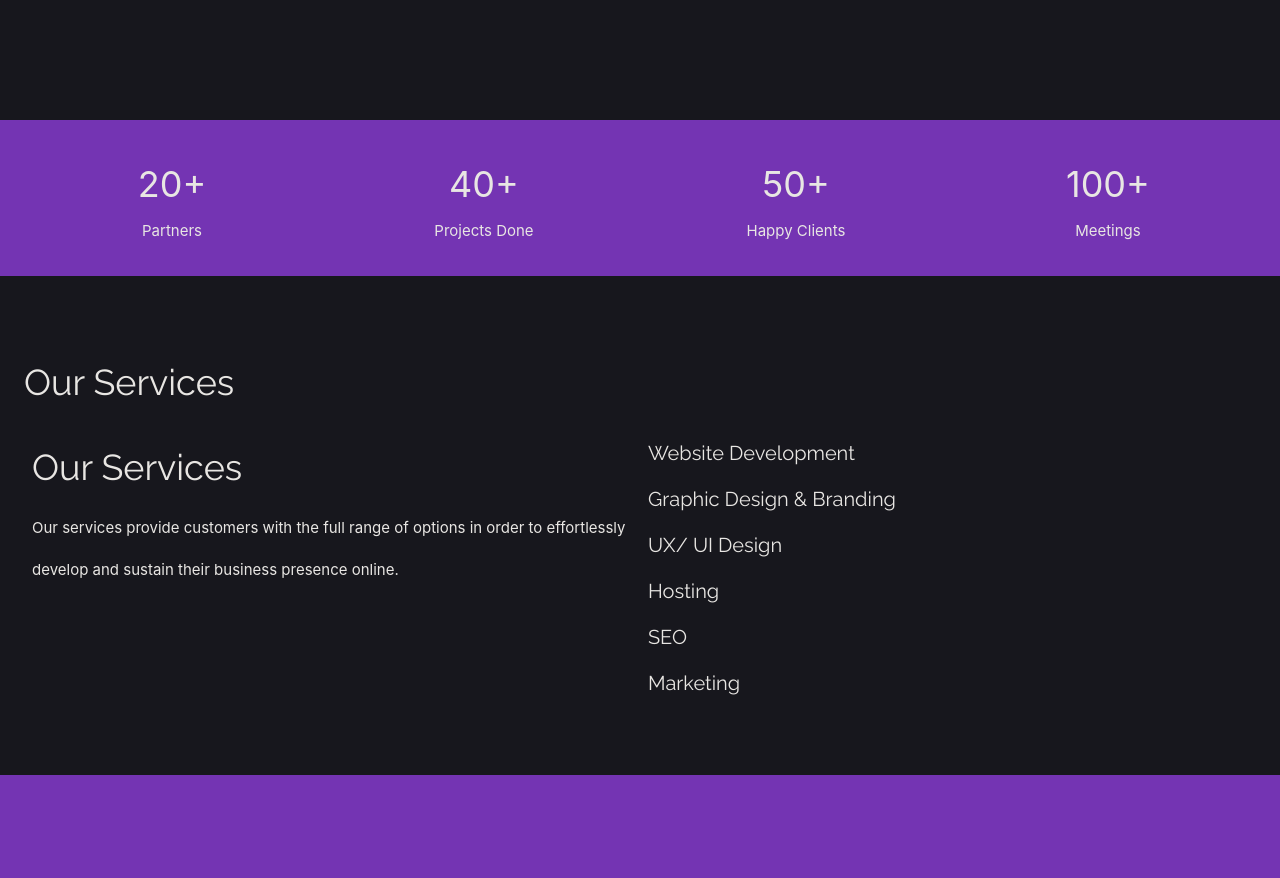
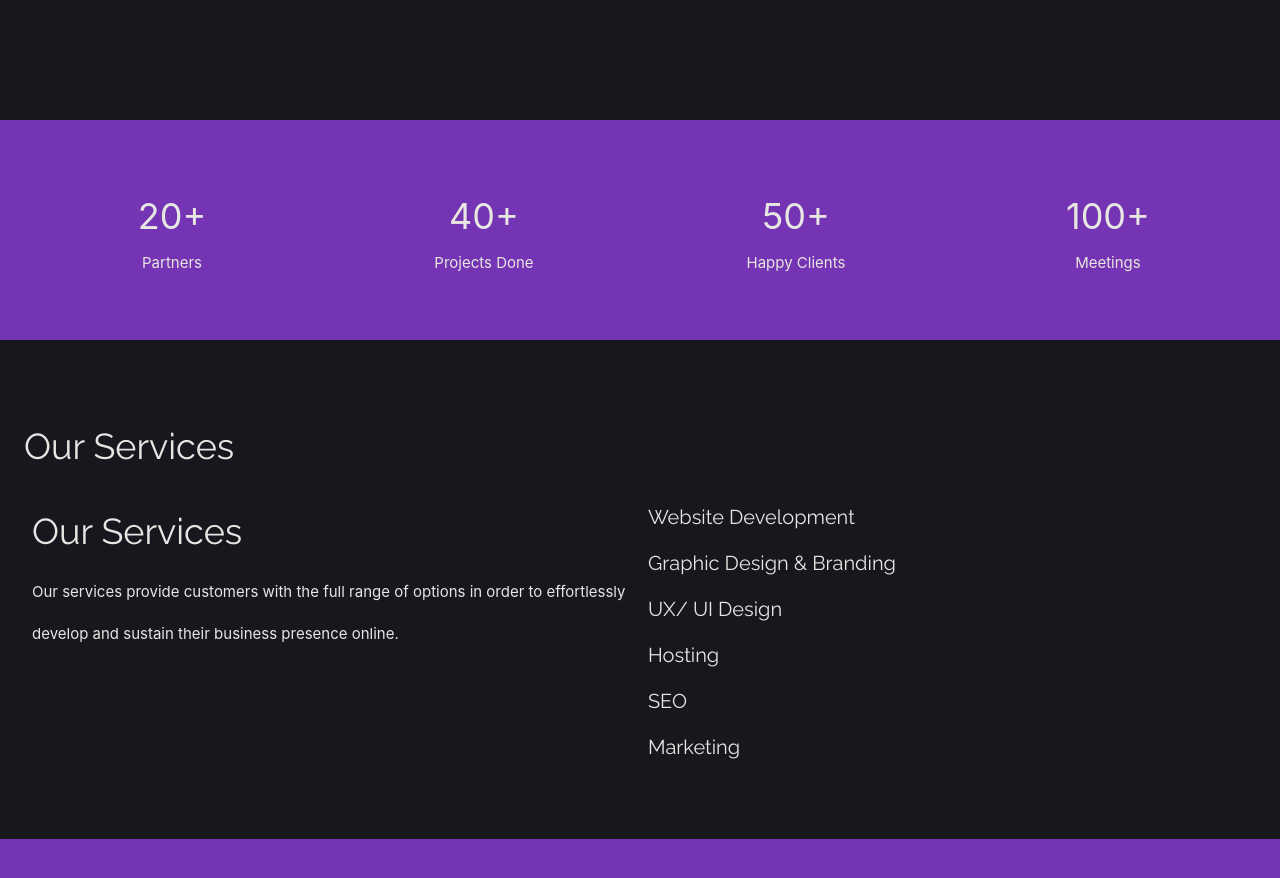
Before and after one commit to angularsolutions/angularsolutions.github.io, a plain HTML site: page index.html in a window 1280 px wide. Shown: the part 1480-2358 px from the top of the page. Drawn offline with nearby package versions, Linux system fonts and the light colour scheme; a script that the page names is missing.

Commit message:
Update index.html

```diff
--- a/index.html
+++ b/index.html
@@ -230,7 +230,7 @@ filter: progid:DXImageTransform.Microsoft.gradient( startColorstr='#9514FF', end
  -->
 
 <!-- Promo Section "Statistics" -->
-<div class="w3-container w3-row w3-center w3-light-green w3-padding-32">
+<div class="w3-container w3-row w3-center w3-light-green w3-padding-64">
   <div class="w3-quarter">
     <span class="w3-xxlarge">20+</span>
     <br>Partners
```
